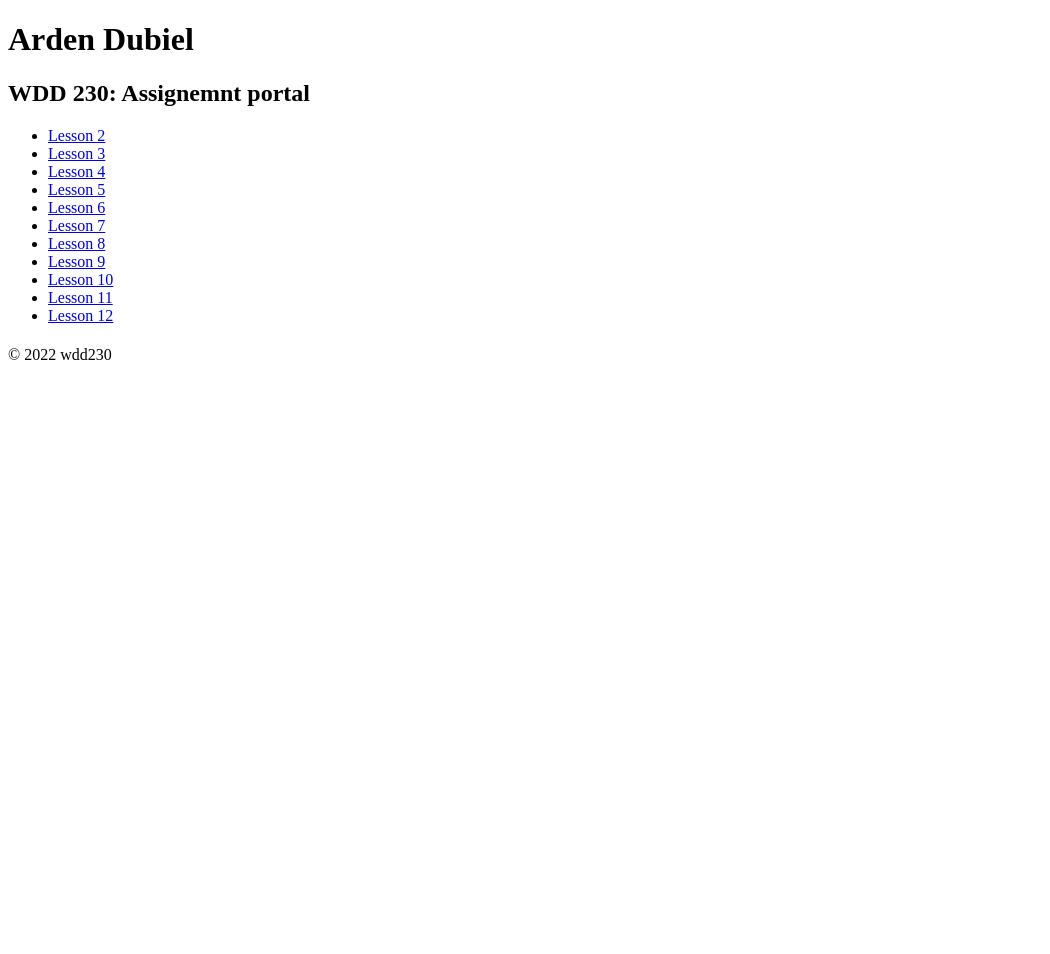
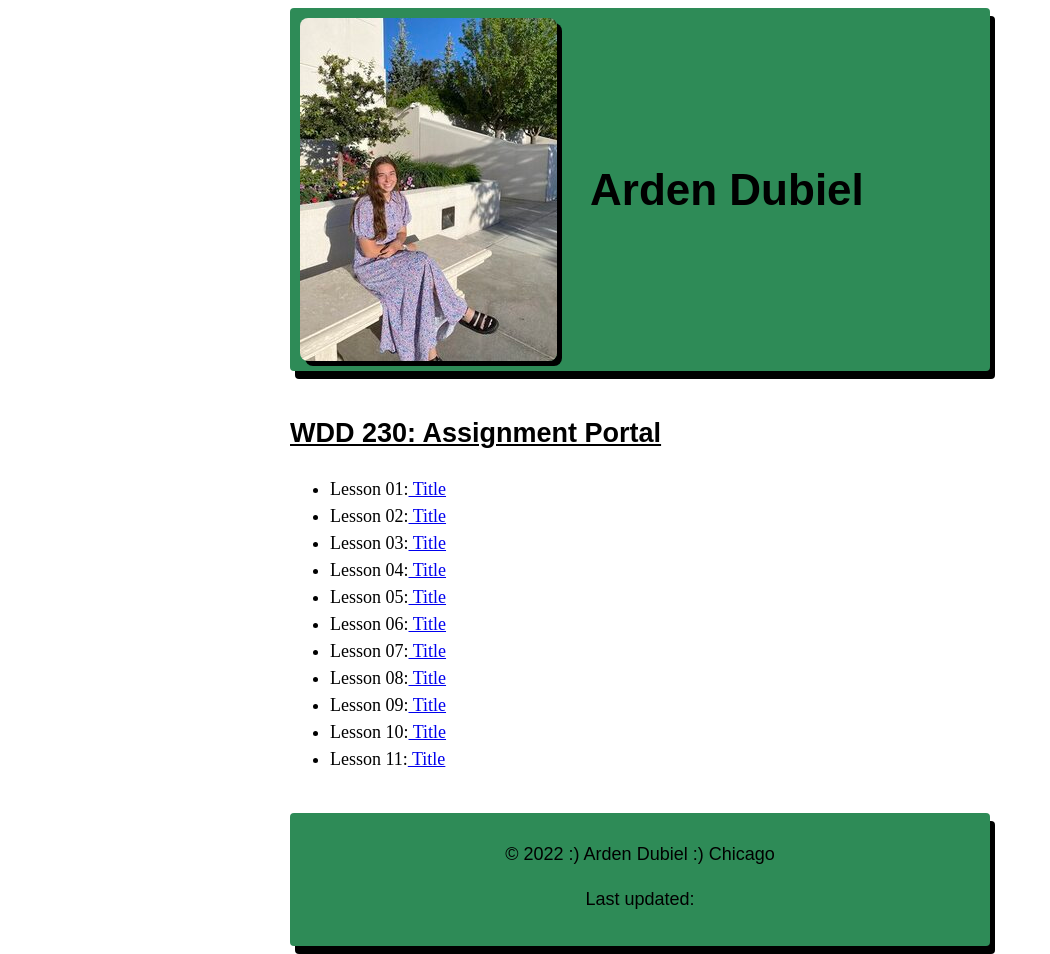
Before and after one commit to Ardenz1/wdd230, a plain HTML site: page index.html in a window 1280 px wide. Shown: the whole page, without its empty margins (0-1050 px from the left). Before the commit the page ends 800 px from the top, so only its background shows below. Drawn offline with Linux system fonts and the light colour scheme.

Commit message:
updated 16 at 3

```diff
--- a/index.html
+++ b/index.html
@@ -1,41 +1,48 @@
 <!DOCTYPE html>
-<html>
+<html lang="en">
+
 <head>
-    <meta charset="utf-8" />
-    <meta name="viewport" content="width=device-width, initial-scale=1" />
-    <title>Portal Home page</title>
-    <link rel="stylesheet" href="style.css" />
+  <meta charset="UTF-8">
+  <meta http-equiv="X-UA-Compatible" content="IE=edge">
+  <meta name="viewport" content="width=device-width, initial-scale=1.0">
+  <title>WDD 230 Assignment portal</title>
+  <meta name="desciption" content="sample content">
+  <meta
+  name="description"
+  content="This page is the home page for WDD 230" />
+  <link rel="stylesheet" href="styles.css">
 </head>
+
 <body>
   <header>
-      <h1> Arden Dubiel</h1>
-      <h2> WDD 230: Assignemnt portal</h2>
+    <img class="my-photo" src="rsz_1rsz_1home-pageorigional.jpg" alt="Photo of Arden Dubiel">
+    <h1 class="home-page-name">Arden Dubiel</h1>
+  </header>
+
+  <main>
+    <div class="home-grid">
+      <h2 class="home-h2"> WDD 230: Assignment Portal</h2>
       <nav>
         <ul>
-          <li><a href="index.html">Lesson 2 </a></li>
-          <li><a href="gallery.html">Lesson 3</a></li>
-          <li><a href="contact.html">Lesson 4 </a></li>
-          <li><a href="index.html">Lesson 5 </a></li>
-          <li><a href="gallery.html">Lesson 6</a></li>
-          <li><a href="contact.html">Lesson 7 </a></li>
-          <li><a href="index.html">Lesson 8 </a></li>
-          <li><a href="gallery.html">Lesson 9</a></li>
-          <li><a href="contact.html">Lesson 10 </a></li>
-          <li><a href="index.html">Lesson 11 </a></li>
-          <li><a href="gallery.html">Lesson 12</a></li>
+          <li>Lesson 01:<a href="#"> Title </a></li>
+          <li>Lesson 02:<a href="#"> Title </a></li>
+          <li>Lesson 03:<a href="#"> Title </a></li>
+          <li>Lesson 04:<a href="#"> Title </a></li>
+          <li>Lesson 05:<a href="#"> Title </a></li>
+          <li>Lesson 06:<a href="#"> Title </a></li>
+          <li>Lesson 07:<a href="#"> Title </a></li>
+          <li>Lesson 08:<a href="#"> Title </a></li>
+          <li>Lesson 09:<a href="#"> Title </a></li>
+          <li>Lesson 10:<a href="#"> Title </a></li>
+          <li>Lesson 11:<a href="#"> Title </a></li>
         </ul>
       </nav>
-    </header>
-    <main>
-      <div id="content">
-        <div class="home-grid">
-          <h1 class="gallery-headline-1">
-
-        </div>
     </div>
   </main>
-    <footer>
-      <p>&copy; 2022 wdd230</p>
-    </footer>
+  <Footer>
+    <script src="js-main.js" ></script>
+    <p>&copy;<span class="year"></span> 2022 :) Arden Dubiel :) Chicago
+    <p>Last updated:<span class="updated"></span></p>
+  </Footer>
 </body>
 </html>
--- /dev/null
+++ b/js-main.js
@@ -0,0 +1,8 @@
+//Secquence(goes straight down ), selection (if statemnets ), repition (loop)
+let date = new Date();
+let year = date.getFullYear();
+
+document.querySelector('.year').innerHTML = year;
+
+let currentdate = document.lastModified;
+document.querySelector('.updated').innerHTML = currentdate;
--- /dev/null
+++ b/styles.css
@@ -0,0 +1,60 @@
+/* *{
+    border: 1px solid black;
+}*/
+body {
+    display:grid;
+    font-size: 18px;
+    line-height: 1.5;
+
+}
+
+header, nav, main {
+    margin: 1.25rem auto;
+    max-width: 760px;
+}
+
+header{
+    background-color: seagreen;
+    display: grid;
+    grid-template-columns: 300px auto;
+    align-items: center;
+    width: 700px;
+    margin: 0 auto;
+    border-radius: 4px;
+    font-size: 22px;
+    font-family: Arial, Helvetica, sans-serif;
+    box-shadow: 5px 8px;
+    }
+
+.home-h2{
+    align-items: center;
+    max-width: 500px;
+    text-decoration: underline;
+    font-family: Arial, Helvetica, sans-serif;
+}
+.my-photo {
+    float: left;
+    margin: 10px;
+    box-shadow: 5px 5px;
+    border-radius: 8px;
+    max-width: 100%;
+    height: auto;
+}
+.home-grid {
+    width: 700px;
+}
+
+footer {
+    font-family: Arial, Helvetica, sans-serif;
+    background-color: seagreen;
+    padding-top: 10px;
+    padding-bottom: 15px;
+    text-align: center;
+    width: 700px;
+    align-items: center;
+    margin: 0 auto;
+    border-radius: 4px;
+    font-size: 18px;
+    box-shadow: 5px 8px;
+
+}
```
Also changed, not shown: images/home-pageorigional.jpg (added), rsz_1rsz_1home-pageorigional.jpg (added). Lines whose indentation alone changed are shown as unchanged.
